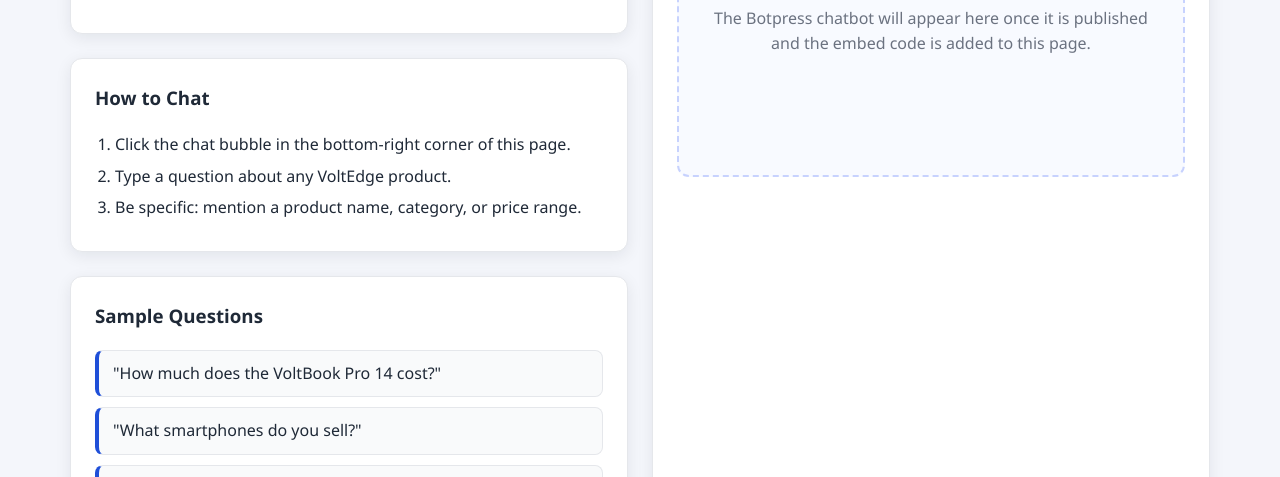
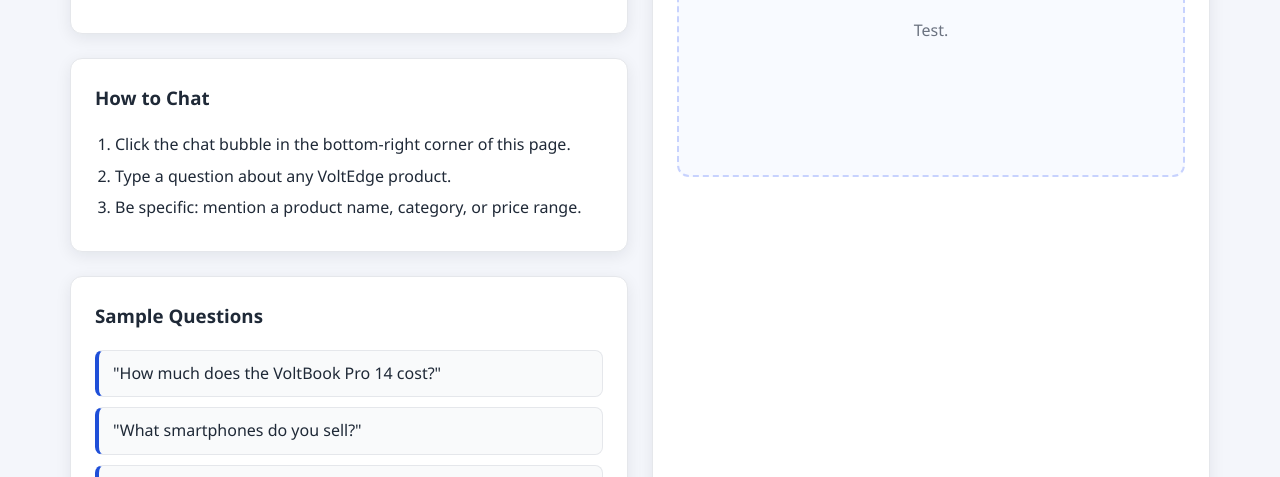
Before and after one commit to joshtrinh1102/Botpress-Chatbot-html-css-js-ISM-6225, a plain HTML site: page bot.html in a window 1280 px wide. Shown: the part 623-1100 px from the top of the page. Drawn offline with Linux system fonts and the light colour scheme; a script that the page names is missing.

Commit message:
Update bot placeholder message to 'Test.'

```diff
--- a/bot.html
+++ b/bot.html
@@ -68,7 +68,7 @@
             <div>
               <div class="bot-icon">💬</div>
               <h4>VoltBot is coming soon</h4>
-              <p>The Botpress chatbot will appear here once it is published and the embed code is added to this page.</p>
+              <p>Test.</p>
             </div>
           </div>
         </div>
```
